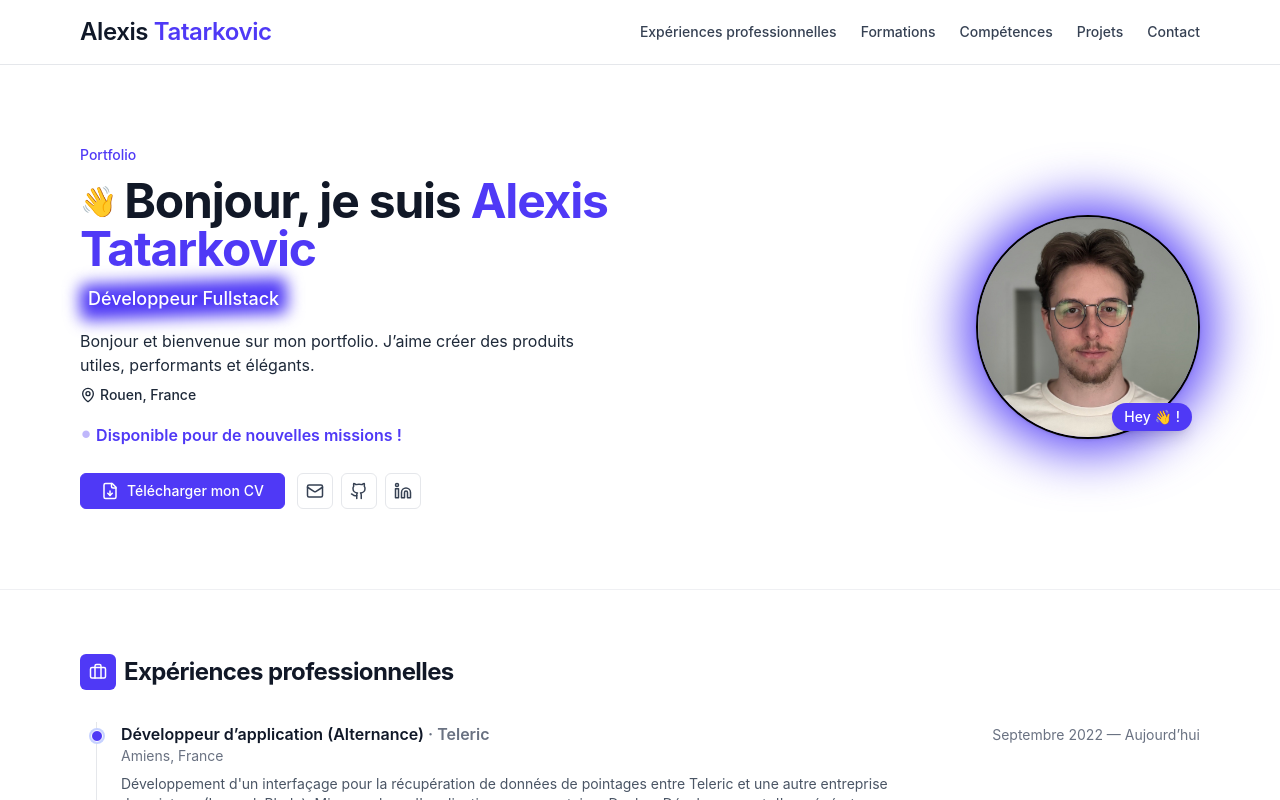
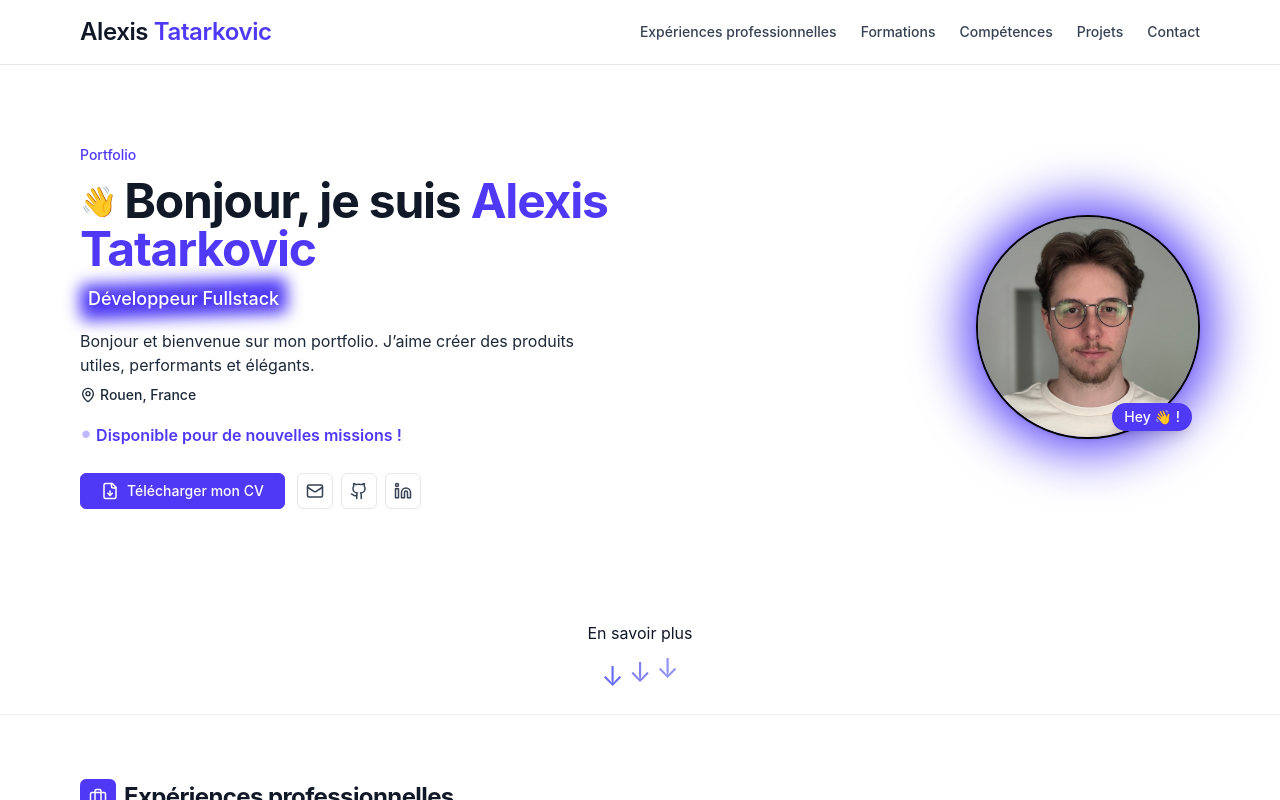
Before and after one commit to ShAd-x/alexistc.fr, a React (Vite) app: page / in a window 1280 px wide. Shown: the top 800 px of the page. Built offline with nearby package versions, Linux system fonts and the light colour scheme; a web font is replaced by a local one.

Commit message:
Added LearnMore

```diff
--- a/src/components/sections/Hero.tsx
+++ b/src/components/sections/Hero.tsx
@@ -5,6 +5,7 @@ import ProfileImage from "../ui/ProfileImage";
 import { MapPin } from "lucide-react";
 import "./HeroWave.css";
 import "./HeroAvailable.css";
+import LearnMore from "../ui/LearnMore";
 
 type SocialLink = {
   href: string;
@@ -114,6 +115,7 @@ export default function Hero({
           <ProfileImage src={avatarSrc} alt={`Photo de ${name}`} />
         </div>
       </div>
+      <LearnMore />
     </section>
   );
 }
--- /dev/null
+++ b/src/components/ui/LearnMore.css
@@ -0,0 +1,26 @@
+.learn-more-vertical {
+  display: flex;
+  flex-direction: column;
+  align-items: center;
+  gap: 0.15rem;
+  margin: 2rem auto 1.5rem auto;
+  cursor: pointer;
+  user-select: none;
+}
+.learn-more-arrows-row {
+  display: flex;
+  flex-direction: row;
+  gap: 0.3rem;
+  margin-top: 0.1rem;
+}
+.learn-more-arrows {
+  font-size: 1.7rem;
+  color: #6366f1;
+  opacity: 0.7;
+  animation: learn-more-arrow-bounce 1.2s infinite;
+  transition: color 0.2s;
+}
+@keyframes learn-more-arrow-bounce {
+  0%,100% { transform: translateY(0); opacity: 0.7; }
+  50% { transform: translateY(10px); opacity: 1; }
+}
--- /dev/null
+++ b/src/components/ui/LearnMore.tsx
@@ -0,0 +1,42 @@
+import React from "react";
+import "./LearnMore.css";
+
+type LearnMoreProps = {
+  targetId?: string;
+};
+
+export default function LearnMore({
+  targetId = "experiences-professionnelles",
+}: LearnMoreProps) {
+  const handleClick = (e: React.MouseEvent) => {
+    e.preventDefault();
+    const el = document.getElementById(targetId);
+    if (el) {
+      el.scrollIntoView({ behavior: "smooth" });
+    }
+  };
+
+  return (
+    <span
+      className="learn-more-vertical"
+      onClick={handleClick}
+      role="button"
+      tabIndex={0}
+      aria-label="Voir les expériences professionnelles"
+      style={{ cursor: "pointer", userSelect: "none" }}
+    >
+      <span className="learn-more-blink">En savoir plus</span>
+      <span className="learn-more-arrows-row">
+        <span className="learn-more-arrows" style={{ animationDelay: "0ms" }}>
+          ↓
+        </span>
+        <span className="learn-more-arrows" style={{ animationDelay: "180ms" }}>
+          ↓
+        </span>
+        <span className="learn-more-arrows" style={{ animationDelay: "360ms" }}>
+          ↓
+        </span>
+      </span>
+    </span>
+  );
+}
```
Also changed, not shown: src/components/sections/HeroWave.css (line endings or trailing spaces).
